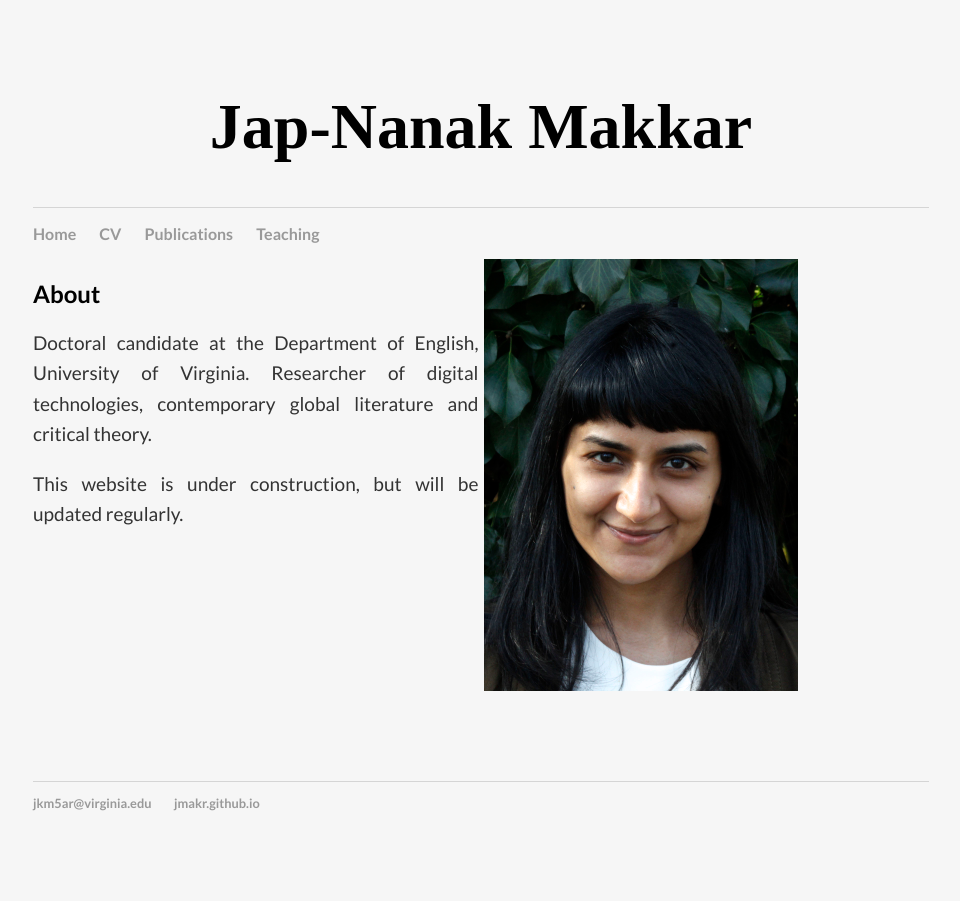
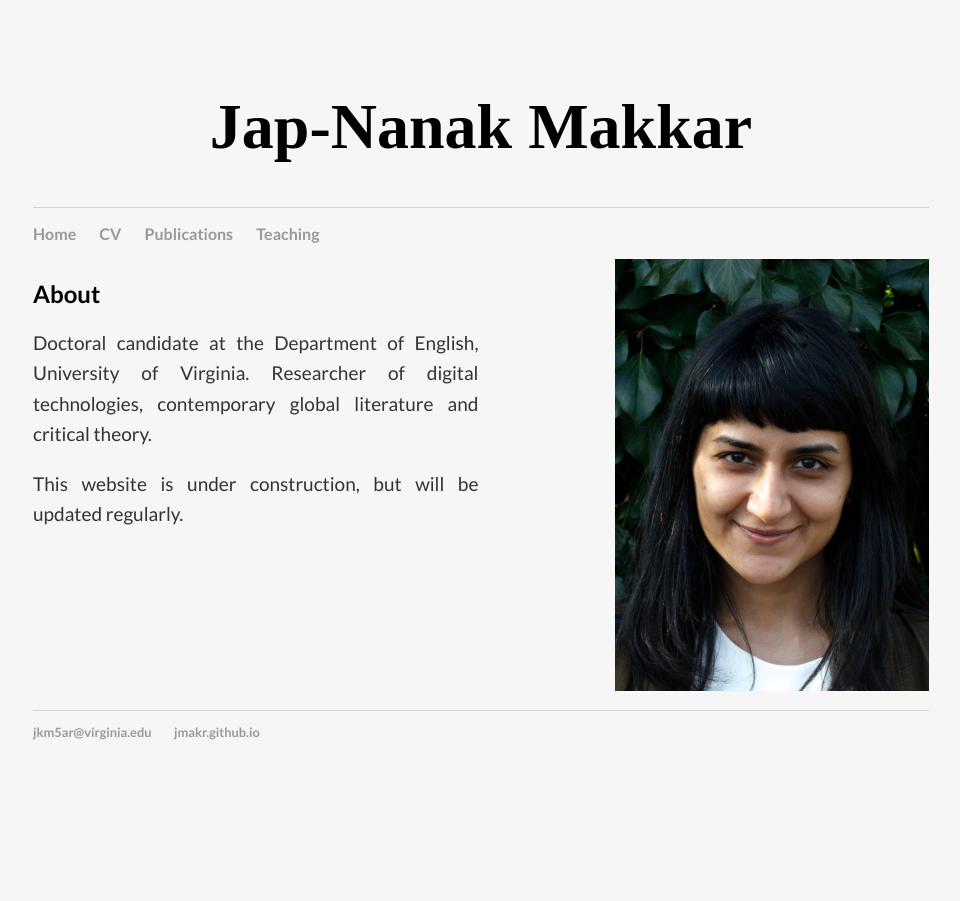
Before and after one commit to jmakr/jmakr.github.io, a Jekyll site: the page built from index.html, in a window 1280 px wide. Shown: the whole page, without its empty margins (159-1119 px from the left). Built offline with Jekyll 4.4.1, drawn with Linux system fonts in a browser that asks for light colours.

Commit message:
Update index.html

```diff
--- a/index.html
+++ b/index.html
@@ -13,7 +13,7 @@
 
 	<p align="justify">This website is under construction, but will be updated regularly.</p>
 
-	<img src="Website photo 2.jpg" height=432 width=314 align="middle">
+	<img src="Website photo 2.jpg" height=432 width=314 align="right">
 
 
 </div>
```
